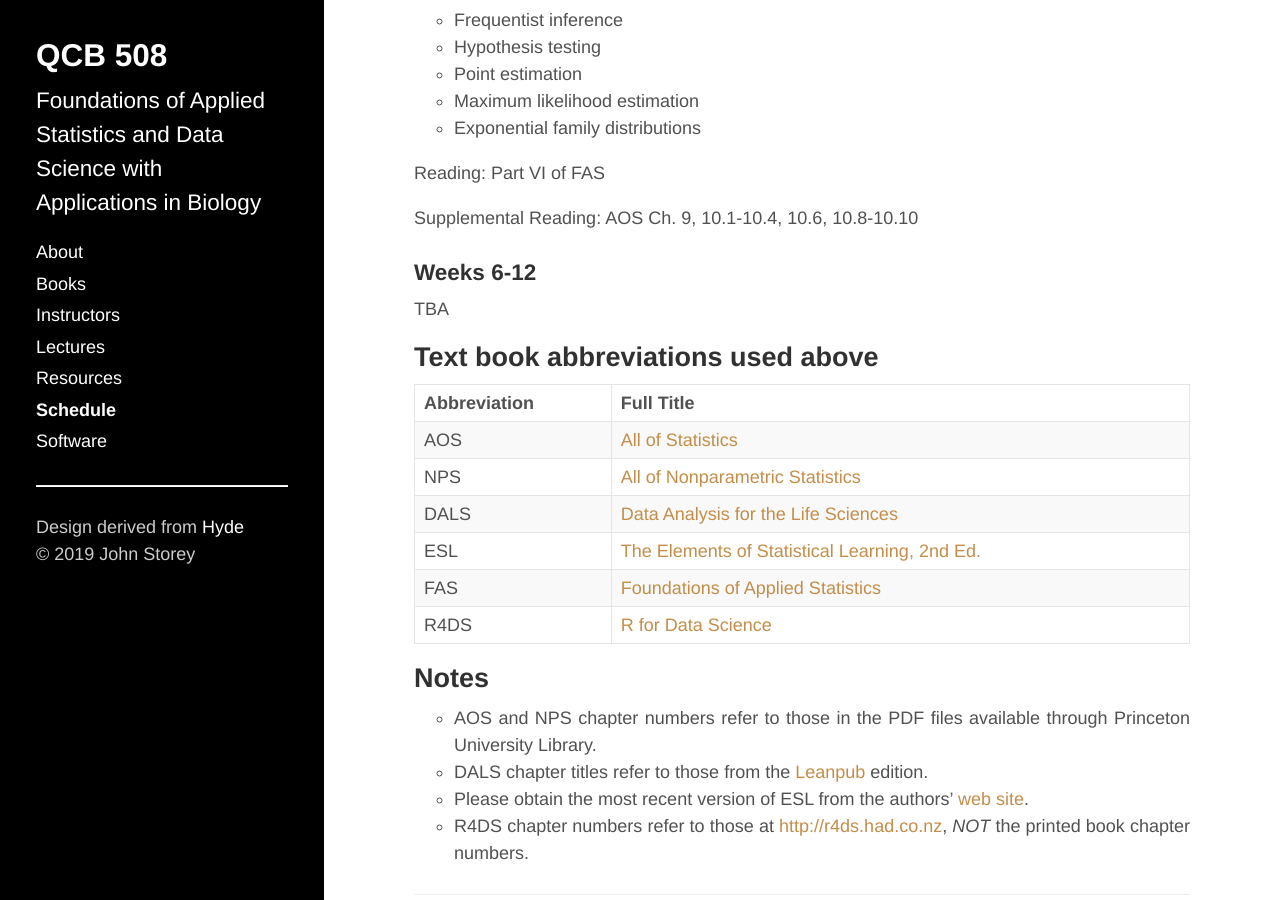
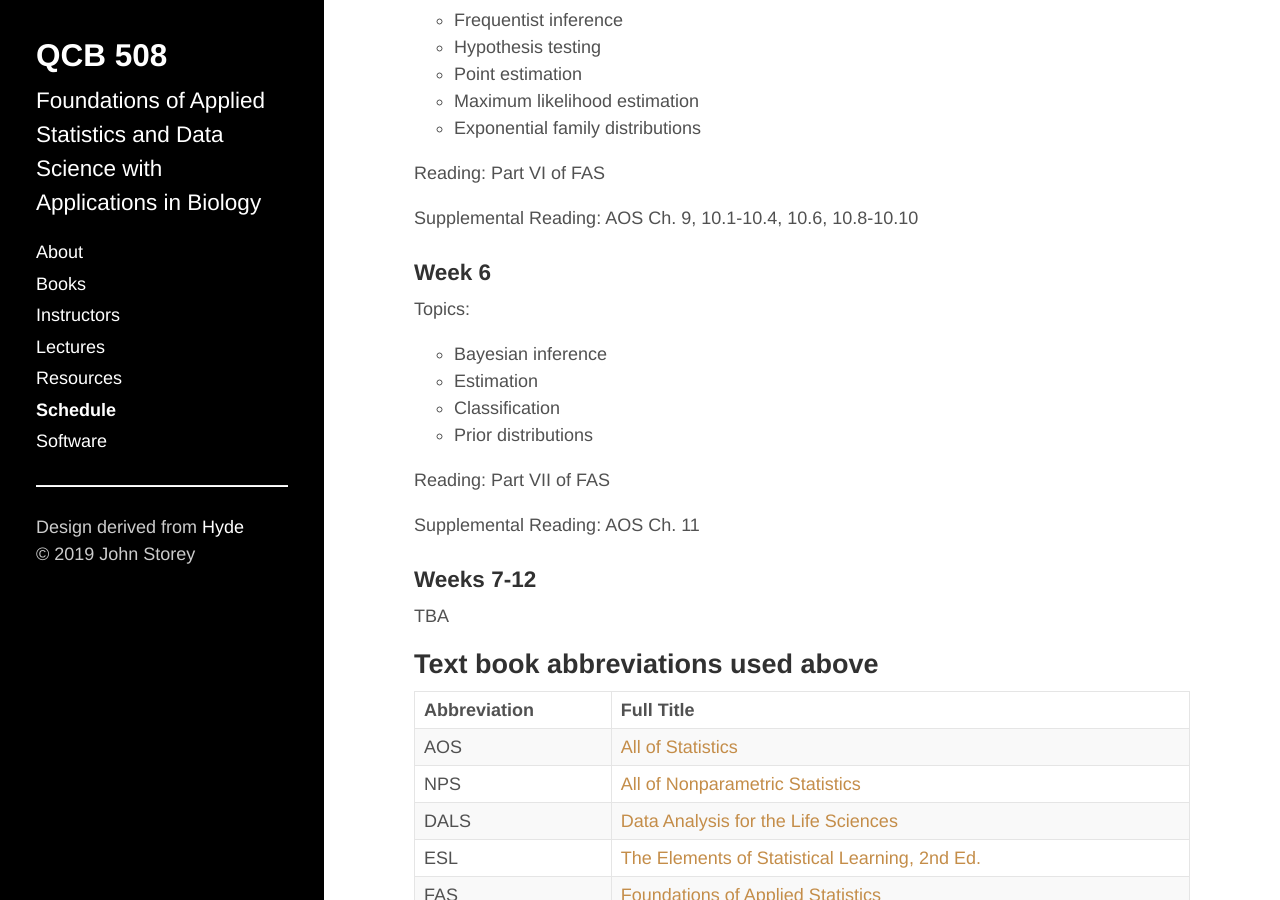
Before and after one commit to jdstorey/asdscourse2019, a Jekyll site: the page built from docs/schedule.md, in a window 1280 px wide and 900 px high, scrolled down 2163 px. Built offline with Jekyll 4.4.1, drawn with Linux system fonts in a browser that asks for light colours.

Commit message:
Week 6 materials

```diff
--- a/docs/schedule.md
+++ b/docs/schedule.md
@@ -95,8 +95,20 @@ Reading: Part VI of FAS
 
 Supplemental Reading: AOS Ch. 9, 10.1-10.4, 10.6, 10.8-10.10
 
+### Week 6
 
-### Weeks 6-12
+Topics:
+
+- Bayesian inference
+- Estimation
+- Classification
+- Prior distributions
+
+Reading: Part VII of FAS
+
+Supplemental Reading: AOS Ch. 11
+
+### Weeks 7-12
 
 TBA
 
```
Also changed, not shown: docs/lectures.md (+1 -1 lines), 1 other file.
